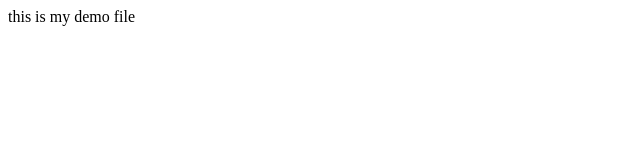
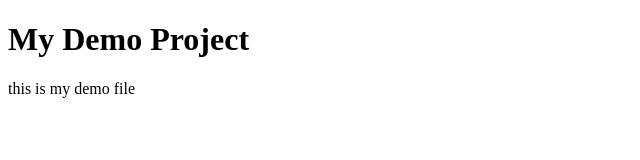
Before and after one commit to ishita260/My-Demo, a plain HTML site: page My-Demo-main/index.html in a window 1280 px wide. Shown: the whole page, without its empty margins (0-640 px from the left). Drawn offline with Linux system fonts and the light colour scheme.

Commit message:
updated index.html content

```diff
--- a/My-Demo-main/index.html
+++ b/My-Demo-main/index.html
@@ -7,8 +7,8 @@
 </head>
 
 <body>
-this is my demo file
-
+    <h1>My Demo Project</h1>
+<p>this is my demo file</p>
 
 </body>
 </html>
```
